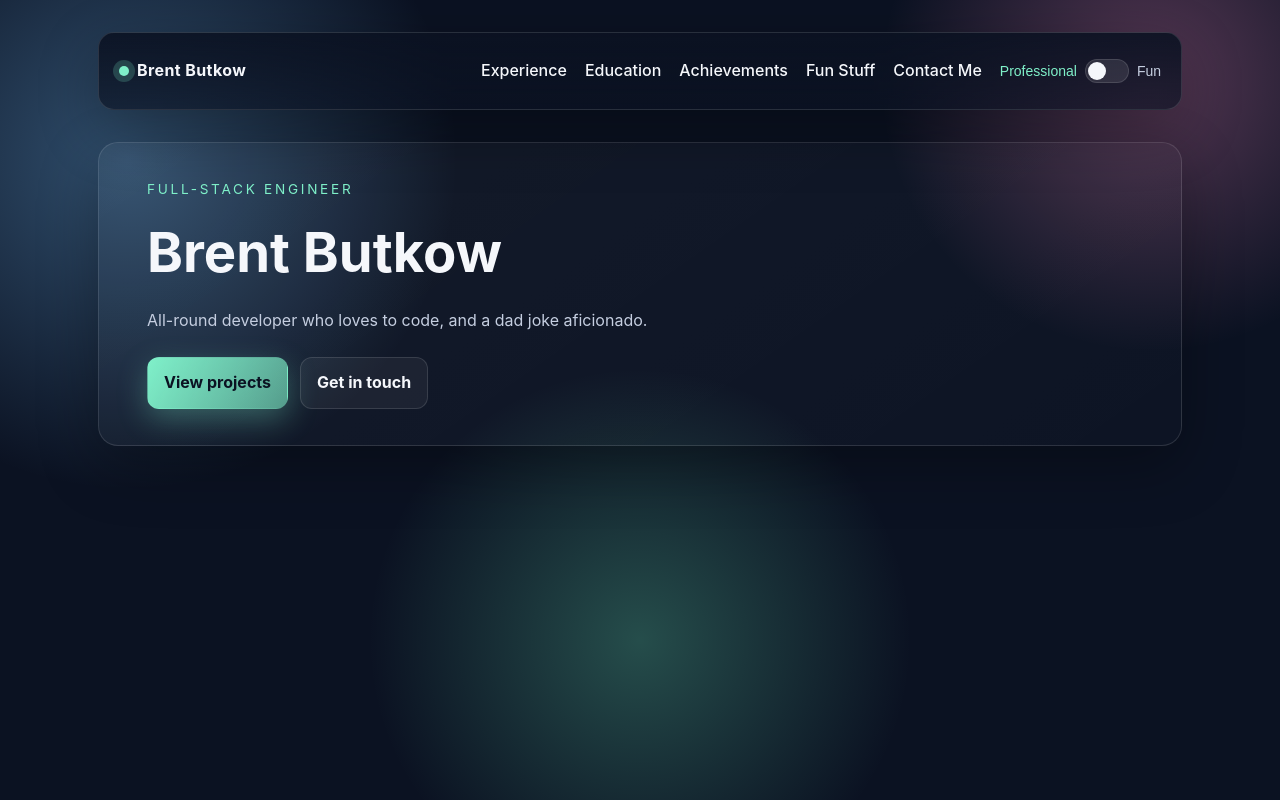
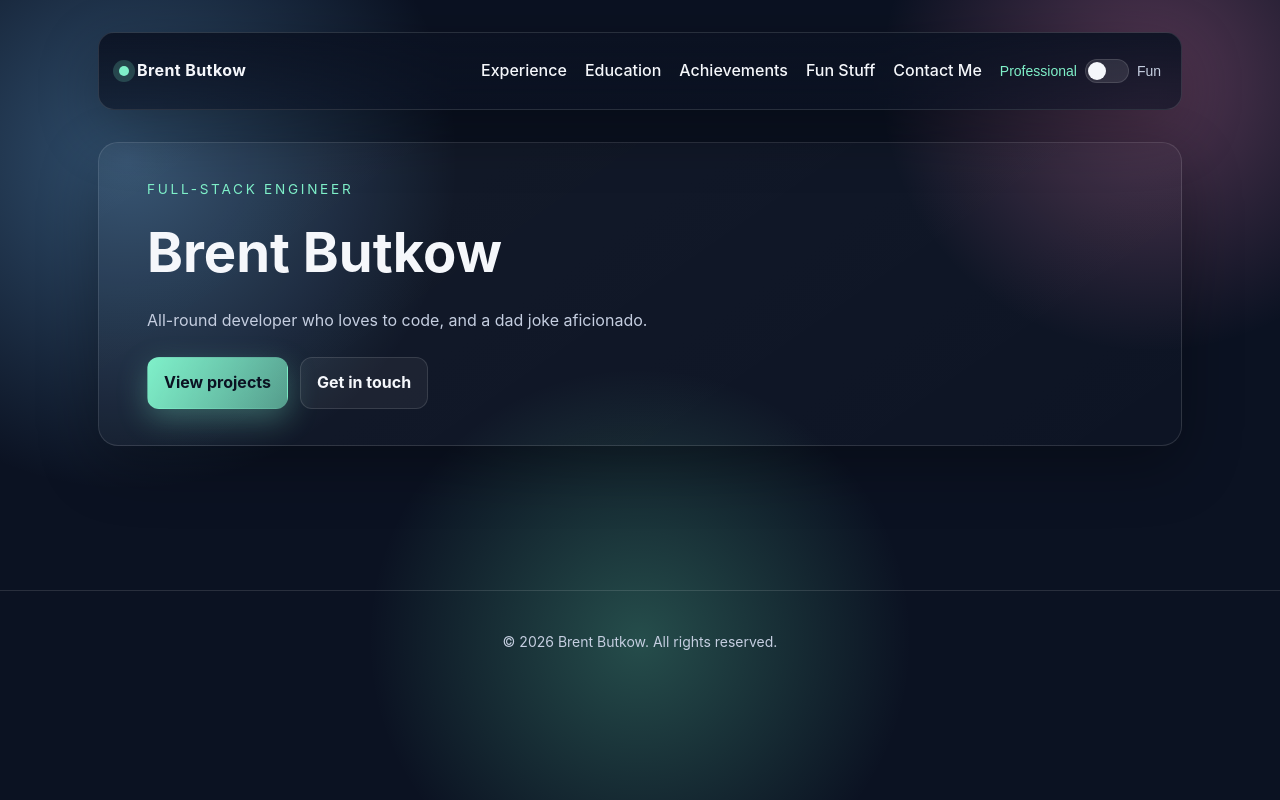
Before and after one commit to BrentTB/brentbutkow.me, a React (Vite) app: page / in a window 1280 px wide. Built offline with nearby package versions, Linux system fonts and the light colour scheme.

Commit message:
add footer

```diff
--- a/src/App.tsx
+++ b/src/App.tsx
@@ -3,6 +3,7 @@ import { SpeedInsights } from '@vercel/speed-insights/react'
 import Router from './routes/Router'
 import styles from './App.module.scss'
 import Navbar from './components/navbar/Navbar'
+import Footer from './components/footer/Footer'
 import { BrowserRouter } from 'react-router-dom'
 import { FunModeProvider } from './contexts/FunModeProvider'
 
@@ -20,6 +21,7 @@ function App() {
           </FunModeProvider>
         </BrowserRouter>
       </div>
+      <Footer />
       {enableVercelAnalytics && <Analytics />}
       {enableVercelSpeedInsights && <SpeedInsights />}
     </>
--- /dev/null
+++ b/src/components/footer/Footer.module.scss
@@ -0,0 +1,20 @@
+@use '../../styles/shared' as *;
+
+.footer {
+  border-top: 1px solid var(--border);
+  background: var(--background);
+  margin-top: 80px;
+  padding: 40px clamp(20px, 4vw, 48px);
+}
+
+.content {
+  max-width: 1180px;
+  margin: 0 auto;
+}
+
+.copyright {
+  margin: 0;
+  font-size: 0.875rem;
+  color: var(--muted);
+  text-align: center;
+}
--- /dev/null
+++ b/src/components/footer/Footer.tsx
@@ -0,0 +1,15 @@
+import styles from './Footer.module.scss'
+
+function Footer() {
+  const currentYear = new Date().getFullYear()
+
+  return (
+    <footer className={styles.footer}>
+      <div className={styles.content}>
+        <p className={styles.copyright}>© {currentYear} Brent Butkow. All rights reserved.</p>
+      </div>
+    </footer>
+  )
+}
+
+export default Footer
```
